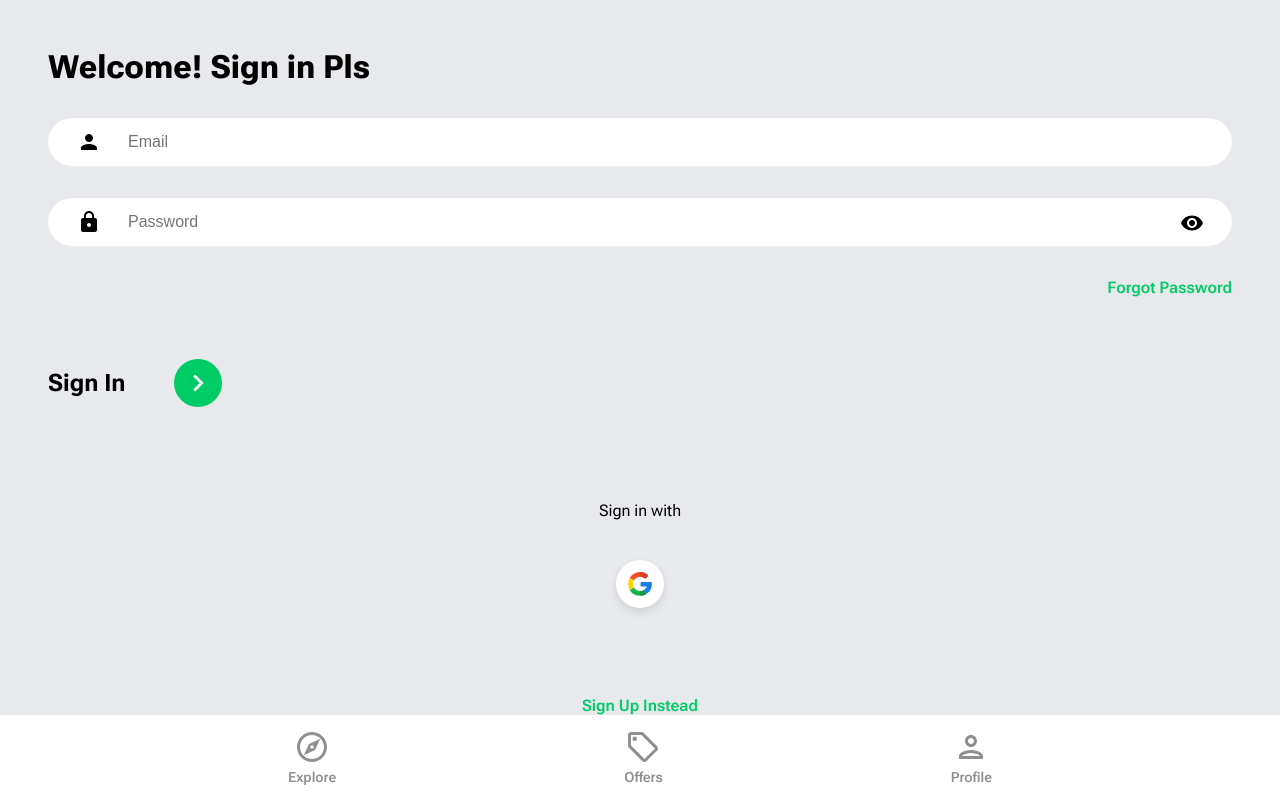
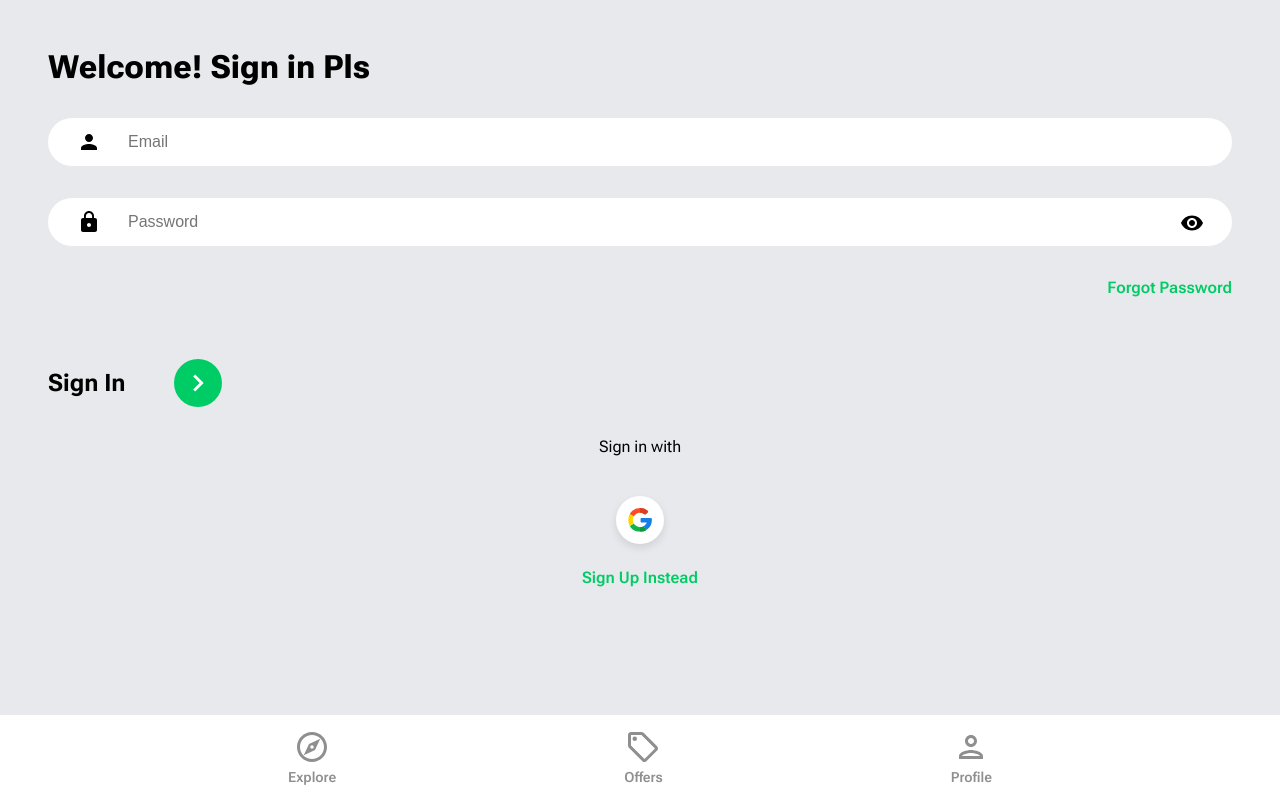
Before and after one commit to andreaslarssamils/house-market-place, a React (Create React App) app: page /sign-in in a window 1280 px wide. Built offline with nearby package versions, Linux system fonts and the light colour scheme.

Commit message:
update css

```diff
--- a/src/index.css
+++ b/src/index.css
@@ -265,7 +265,6 @@ button {
 }
 
 .socialLogin {
-  margin-top: 4rem;
   display: flex;
   flex-direction: column;
   align-items: center;
@@ -290,7 +289,6 @@ button {
 }
 
 .registerLink {
-  margin-top: 4rem;
   color: #00cc66;
   font-weight: 600;
   text-align: center;
```
Also changed, not shown: 1 other file (tests, documents, lock files or other folders).
